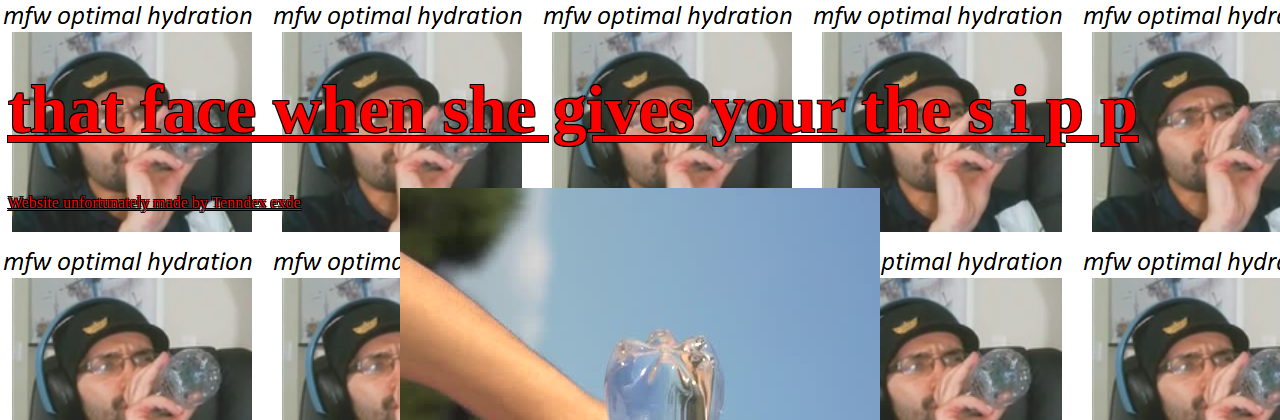
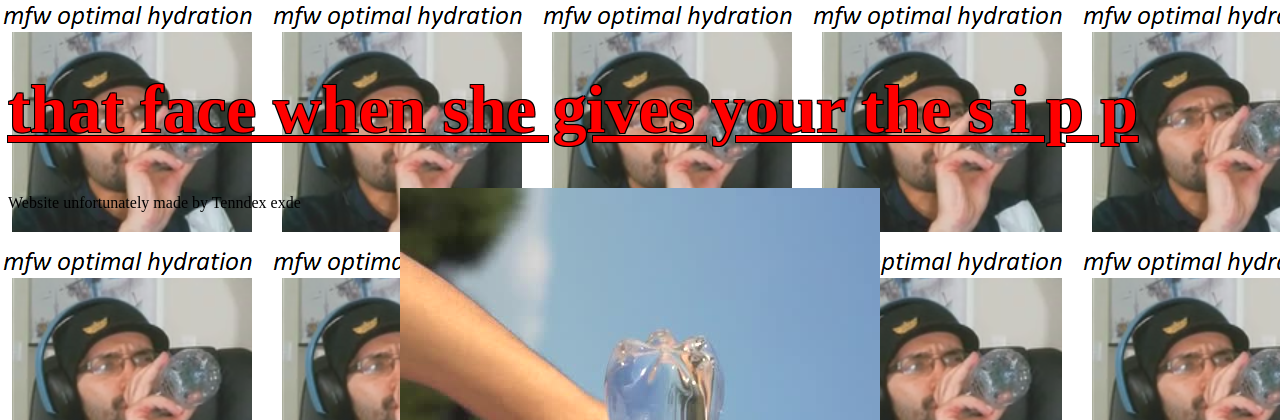
Before and after one commit to therealtenndex/therealtenndex.github.io, a PHP site: page / in a window 1280 px wide. Shown: the top 420 px of the page. Run offline with PHP 8.4, Linux system fonts and the light colour scheme.

Commit message:
Update style.css

```diff
--- a/style.css
+++ b/style.css
@@ -2,16 +2,6 @@ h1 {
     color: red;
     font-size: 420%;
 text-decoration: underline;
-        text-shadow:
-		-1px -1px 0 #000,
-		1px -1px 0 #000,
-		-1px 1px 0 #000,
-		1px 1px 0 #000
-}
-p {
-    color: red;
-text-decoration: underline;
-	font-size: 100%;
         text-shadow:
 		-1px -1px 0 #000,
 		1px -1px 0 #000,
```
